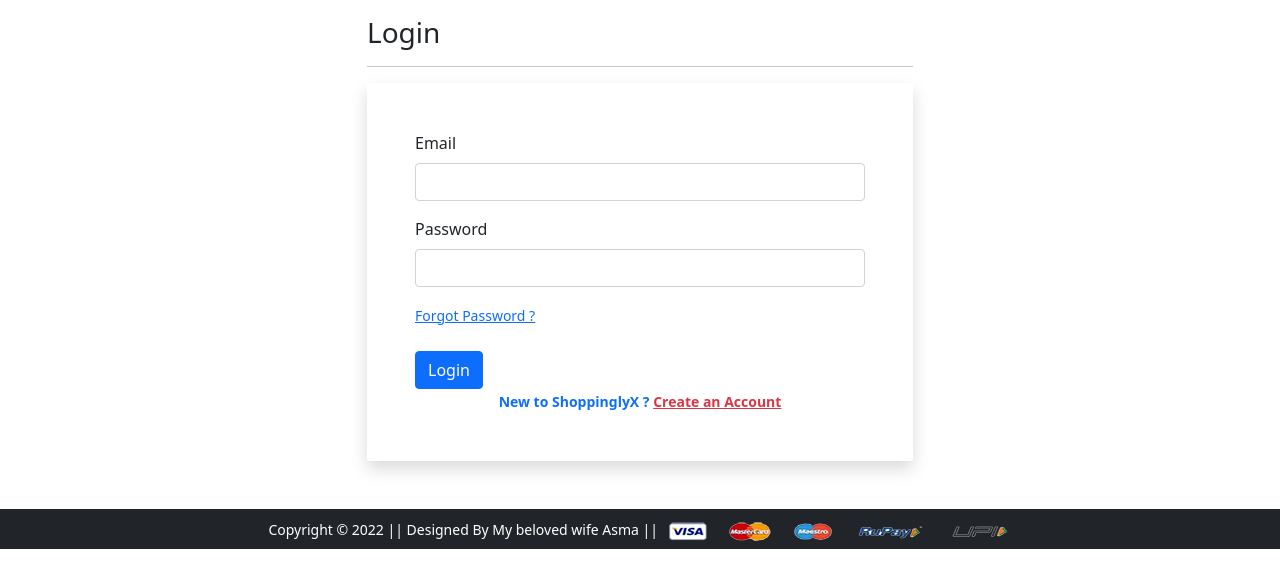
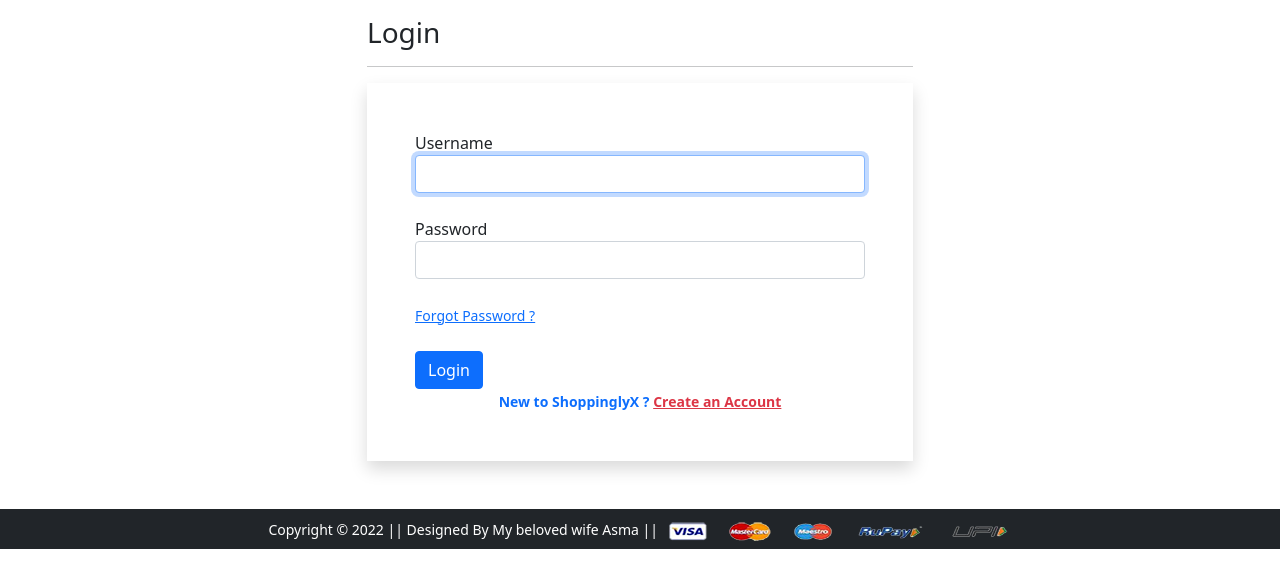
Before and after one commit to Hacnine/Projects, a Django app: page /login/ in a window 1280 px wide. Shown: the part 56-644 px from the top of the page. Run offline with Django 3.2, Linux system fonts and the light colour scheme; some libraries are stand-ins or nearby versions.

Commit message:
'Ur Shop'

```diff
--- a/Ushop/app/forms.py
+++ b/Ushop/app/forms.py
@@ -1,6 +1,8 @@
 from django import forms
-from django.contrib.auth.forms import UserCreationForm
+from django.contrib.auth.forms import UserCreationForm, AuthenticationForm, UsernameField
 from django.contrib.auth.models import User
+from django.core import validators
+from django.utils.translation import gettext, gettext_lazy
 
 
 class CustomerRegistrationForm(UserCreationForm):
@@ -8,7 +10,8 @@ class CustomerRegistrationForm(UserCreationForm):
                                 widget=forms.PasswordInput(attrs={'class': 'form-control'}))
     password2 = forms.CharField(label="Confirm Password Again",
                                 widget=forms.PasswordInput(attrs={'class': 'form-control'}))
-    email = forms.CharField(label="Email", required=True, label_suffix=":", initial="somtehing@email.com",
+    email = forms.CharField(label="Email", validators=[validators.MaxLengthValidator(30)],
+                            required=True, label_suffix=":", initial="somthing@email.com",
                             widget=forms.EmailInput(attrs={'class': 'form-control'}))
 
     class Meta:
@@ -16,3 +19,10 @@ class CustomerRegistrationForm(UserCreationForm):
         fields = ['username', 'email', 'password1', 'password2']
         labels = {'email': 'Email'}
         widgets = {'username': forms.TextInput(attrs={'class': 'form-control'})}
+
+
+class LoginForm(AuthenticationForm):
+    username = UsernameField(widget=forms.TextInput(attrs={'autofocus': True, 'class': 'form-control'}))
+    password = forms.CharField(label=gettext_lazy('Password'), strip=False,
+                               widget=forms.PasswordInput(attrs={'autocomplete': 'current-password',
+                                                                 'class': 'form-control'}))
--- a/Ushop/app/templates/app/login.html
+++ b/Ushop/app/templates/app/login.html
@@ -8,14 +8,10 @@
    <h3>Login</h3>
    <hr>
    <form action="" method="post" novalidate class="shadow p-5">
-    <div class="mb-3">
-     <label for="exampleInputEmail1" class="form-label">Email</label>
-     <input type="email" class="form-control" id="exampleInputEmail1" aria-describedby="emailHelp">
-    </div>
-    <div class="mb-3">
-     <label for="exampleInputPassword1" class="form-label">Password</label>
-     <input type="password" class="form-control" id="exampleInputPassword1">
-    </div>
+    {% csrf_token %}
+    {% for fm in form %}
+    {{fm.label}} {{fm}} <small class="text-danger">{{fm.errors|striptags}}</small> <br>
+    {% endfor %}
     <small><a href="#">Forgot Password ?</a></small> <br>
     <input type="submit" class="btn btn-primary mt-4" value="Login">
     <br>
--- a/Ushop/app/templates/app/profile.html
+++ b/Ushop/app/templates/app/profile.html
@@ -4,7 +4,7 @@
 {% block main-content %}
 <div class="container my-5">
  <div class="row">
-  <h3>Welcome Sonam</h3>
+  <h3>Welcome </h3>
   <div class="col-sm-2 border-end">
    <ul class="list-unstyled">
     <li class="d-grid"><a href="{% url 'profile' %}" class="btn btn-primary">Profile</a></li>
--- a/Ushop/app/templates/app/registrationform.html
+++ b/Ushop/app/templates/app/registrationform.html
@@ -9,6 +9,11 @@
    <hr>
 
    <form action="" method="post" novalidate class="shadow p-5">
+       {% if messages %}
+       {% for message in messages %}
+       <p {% if message.tags %} class="alert alert-{{message.tags}} mb-5 {% endif %}">{{message}}</p>
+       {% endfor %}
+       {% endif %}
        {% csrf_token %}
     {% for fm in form %}
        <div class="form-group mb-3">
@@ -17,7 +22,6 @@
        {% endfor %}
        <input type="submit" value="Submit" class="btn btn-primary">
    </form>
-     <button type="button" class="btn btn-danger">Submit</button>
     </div>
   </div>
  </div>
--- a/Ushop/app/urls.py
+++ b/Ushop/app/urls.py
@@ -1,9 +1,11 @@
 from django.urls import path
 from app import views
+from django.contrib.auth import views as auth_view
+from .forms import LoginForm, LoginForm
 urlpatterns = [
     # path('', views.home),
     path('', views.ProductView.as_view(), name='home'),
-    path('product-1detail/<int:pk>', views.ProductDetailView.as_view(), name='product-detail'),
+    path('product-detail/<int:pk>', views.ProductDetailView.as_view(), name='product-detail'),
     path('cart/', views.add_to_cart, name='add-to-cart'),
     path('buy/', views.buy_now, name='buy-now'),
     path('profile/', views.profile, name='profile'),
@@ -12,7 +14,8 @@ urlpatterns = [
     path('changepassword/', views.change_password, name='changepassword'),
     path('mobile/', views.mobile, name='mobile'),
     path('mobile/<slug:data>', views.mobile, name='mobiledata'),
-    path('login/', views.login, name='login'),
+    path('login/', auth_view.LoginView.as_view(template_name='app/login.html',
+                                                       authentication_form=LoginForm), name='login'),
     # path('registration/', views.customerregistration, name='customerregistration'),
     path('registration/', views.CustomerRegistrationView.as_view(), name='customerregistration'),
     path('checkout/', views.checkout, name='checkout'),
--- a/Ushop/app/views.py
+++ b/Ushop/app/views.py
@@ -1,7 +1,7 @@
 from django.http import HttpResponse
 from django.shortcuts import render
 from django.views import View
-
+from django.contrib import messages
 from .forms import CustomerRegistrationForm
 from .models import *
 
@@ -82,8 +82,11 @@ class CustomerRegistrationView(View):
         return render(request, 'app/registrationform.html', {'form': form})
 
     def post(self, request):
+        import django;
+        print(django)
         form = CustomerRegistrationForm(request.POST)
         if form.is_valid():
+            messages.success(request, 'Congratulations! Registered Successful.')
             form.save()
         return render(request, 'app/registrationform.html', {'form': form})
 
```
Also changed, not shown: Ushop/db.sqlite3.
